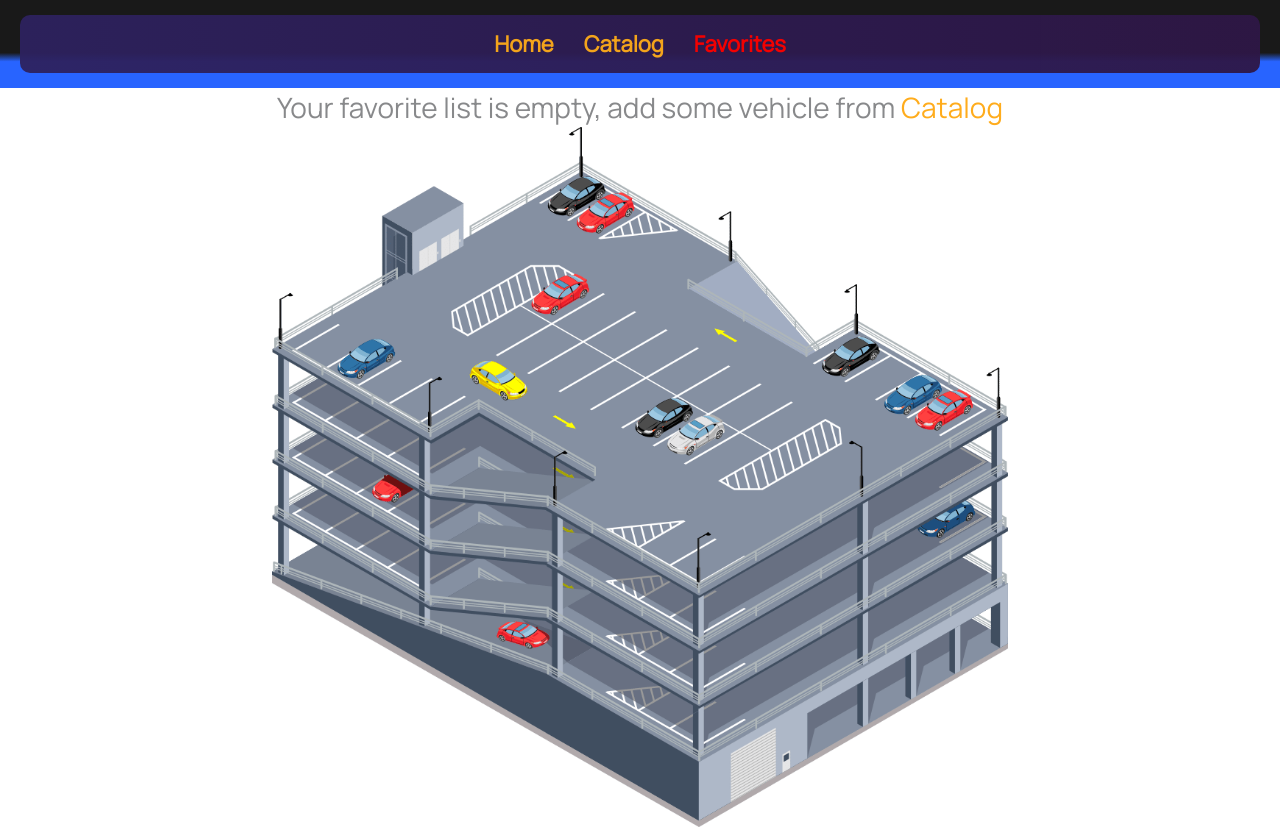
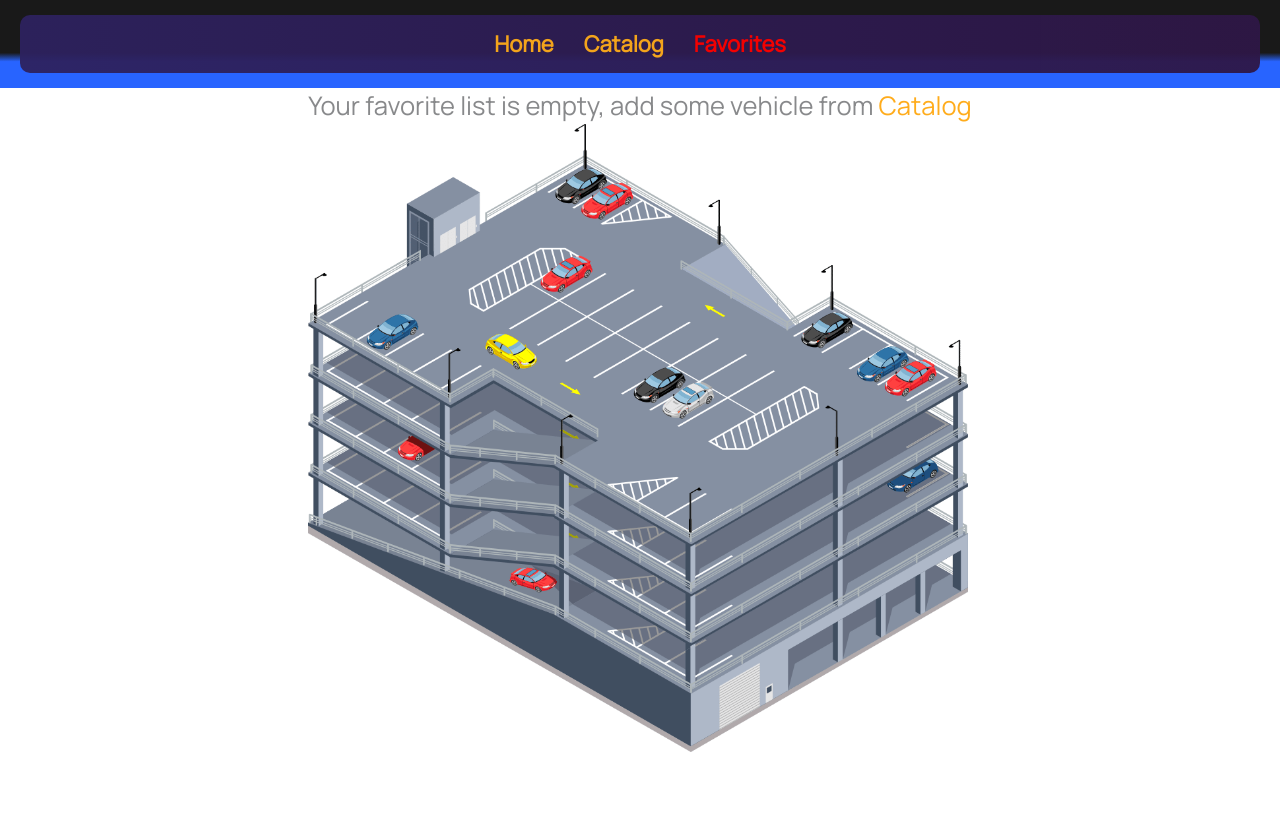
Before and after one commit to D3mk4-L1f3/vehicle-description, a React (Create React App) app: page /vehicle-description/favorites in a window 1280 px wide. After the commit the page ends 800 px from the top, so only its background shows below. Built offline with nearby package versions, Linux system fonts and the light colour scheme.

Commit message:
styled fixed

```diff
--- a/src/components/FavoriteCarList/FavoriteCarList.styled.js
+++ b/src/components/FavoriteCarList/FavoriteCarList.styled.js
@@ -3,14 +3,13 @@ import styled from 'styled-components';
 export const EmptyParkingContainer = styled.div`
   display: flex;
   flex-direction: column;
-  /* gap: 10px; */
   padding: 0 15px;
   height: calc(100vh - 140px);
   margin-top: -20px;
 
   & p {
     text-align: center;
-    font-size: clamp(28px, 2vw, 60px);
+    font-size: clamp(18px, 2vw, 60px);
 
     & span {
       color: var(--orange);
@@ -18,6 +17,6 @@ export const EmptyParkingContainer = styled.div`
   }
 
   & img {
-    max-height: 700px;
+    width: calc(100vh - 140px);
   }
 `;
```
Also changed, not shown: src/components/Filter/Filter.styled.js (renamed from src/components/Filter/Filter.styled.jsx).
